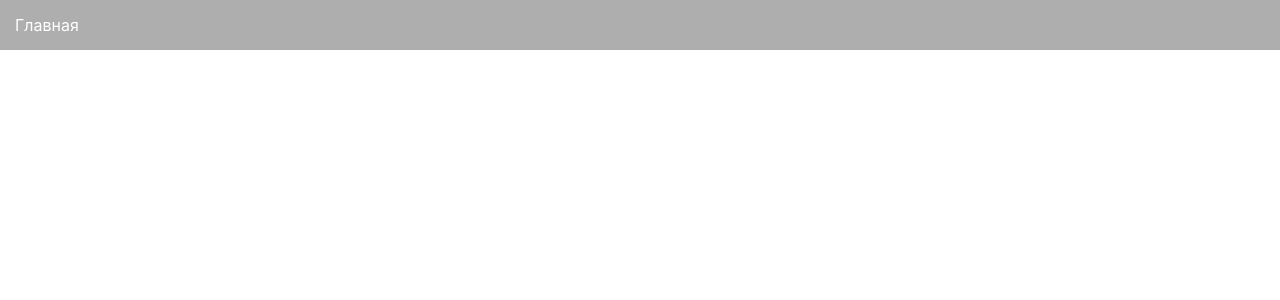
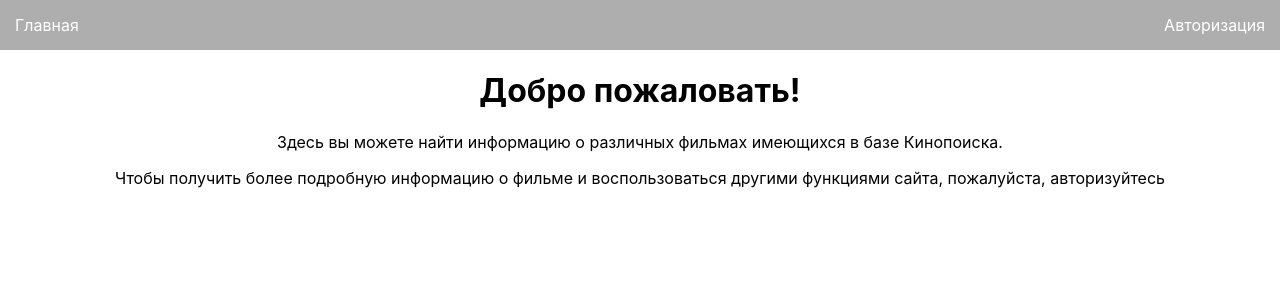
Before and after one commit to TimofeyMelikhov/movie-shelf, a React (Create React App) app: page / in a window 1280 px wide. Before the commit this address had no page. Shown: the top 300 px of the page. Built offline with nearby package versions, Linux system fonts and the light colour scheme.

Commit message:
refactoring

```diff
--- a/src/App.tsx
+++ b/src/App.tsx
@@ -1,19 +1,26 @@
 import React from 'react';
-import { Routes, Route, Navigate } from 'react-router-dom'
+import { Routes, Route} from 'react-router-dom'
 import { privateRoutes, publicRoutes } from './router/index';
 import { Navigation } from './components/Navigation'
 import { useAppSelector } from './hooks/redux';
 
-
-const App = () => {
+const App: React.FC = () => {
 
   const {isAuth} = useAppSelector(state => state.authReducer)
-
-  // const authFromStorage = localStorage.getItem('auth')
 
   return (
     <>
       <Navigation />
+
+      { !isAuth ?
+          <div style={{textAlign: 'center'}}>
+          <h1>Добро пожаловать!</h1>
+          <p>Здесь вы можете найти информацию о различных фильмах имеющихся в базе Кинопоиска.</p>
+          <p>Чтобы получить более подробную информацию о фильме и воспользоваться другими функциями сайта, пожалуйста, авторизуйтесь</p>
+        </div>
+        :
+        null
+      }
 
       <Routes>
         {isAuth ?
--- a/src/components/LoginForm.tsx
+++ b/src/components/LoginForm.tsx
@@ -11,12 +11,12 @@ export const LoginForm: React.FC = () => {
   const navigate = useNavigate()
 
   const dispatch = useAppDispatch()
-  const { isError } = useAppSelector(state => state.authReducer)
+  const { isError, isAuth } = useAppSelector(state => state.authReducer)
 
   const submitHandler = (event: React.FormEvent) => {
     event.preventDefault()
     dispatch(loginUser(username, password))
-    !isError && navigate('/')
+    navigate('/')
   }
 
   return (
--- a/src/components/Navigation.tsx
+++ b/src/components/Navigation.tsx
@@ -26,6 +26,7 @@ export const Navigation: React.FC = () => {
         :
           <div className={classes.navBar}>
             <Link to='/'>Главная</Link>
+            <Link to='/login'>Авторизация</Link>
           </div>
       }
 
```
